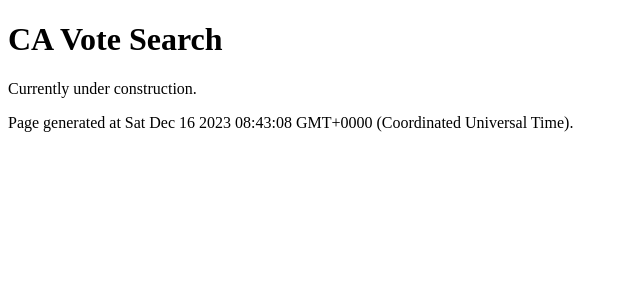
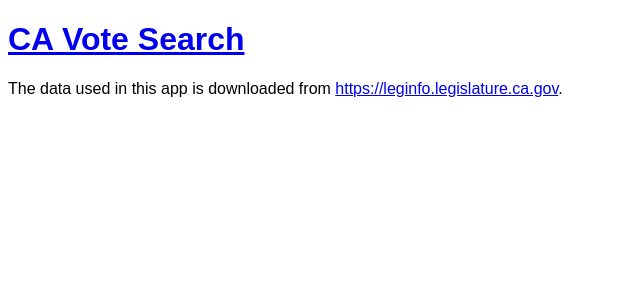
Before and after one commit to alexhad6/CA-Vote-Search, a SvelteKit app: page / in a window 1280 px wide. Shown: the top 300 px of the page, without its empty margins (0-640 px from the left). Built offline with nearby package versions, Linux system fonts and the light colour scheme.

Commit message:
Add font and link to CA Legislature website

```diff
--- a/package.json
+++ b/package.json
@@ -14,6 +14,7 @@
 	},
 	"packageManager": "yarn@4.0.2",
 	"devDependencies": {
+		"@fontsource-variable/roboto-slab": "^5.0.18",
 		"@sveltejs/adapter-cloudflare": "^3.0.0",
 		"@sveltejs/kit": "^2.0.0",
 		"@sveltejs/vite-plugin-svelte": "^3.0.1",
--- /dev/null
+++ b/src/lib/components/Link.svelte
@@ -0,0 +1,10 @@
+<script lang="ts">
+	export let url: string;
+	export let new_page: boolean = false;
+</script>
+
+<a href={url} target={new_page ? "_blank" : undefined}>
+	<slot>
+		{url}
+	</slot>
+</a>
--- /dev/null
+++ b/src/lib/components/index.ts
@@ -0,0 +1 @@
+export { default as Link } from "./Link.svelte";
--- a/src/lib/constants.ts
+++ b/src/lib/constants.ts
@@ -1,2 +1,5 @@
 /** Name of the site. */
 export const SITE_NAME = "CA Vote Search";
+
+/** URL for the CA Legislature website. */
+export const CA_LEGISLATURE_URL = "https://leginfo.legislature.ca.gov";
--- a/src/routes/+layout.server.ts
+++ b/src/routes/+layout.server.ts
@@ -1,9 +1 @@
-import type { LayoutServerLoad } from "./$types";
-
 export const prerender = true;
-
-export const load: LayoutServerLoad = () => {
-	return {
-		currentTime: new Date().toString(),
-	};
-};
--- a/src/routes/+layout.svelte
+++ b/src/routes/+layout.svelte
@@ -1,16 +1,21 @@
 <script lang="ts">
-	import type { LayoutData } from "./$types";
+	import "@fontsource-variable/roboto-slab";
 	import { SITE_NAME } from "$lib/constants";
-
-	export let data: LayoutData;
+	import { Link } from "$lib/components";
 </script>
 
 <svelte:head>
 	<title>{SITE_NAME}</title>
 </svelte:head>
 
-<h1>{SITE_NAME}</h1>
+<Link url="/">
+	<h1>{SITE_NAME}</h1>
+</Link>
 
 <slot />
 
-<footer>Page generated at {data.currentTime}.</footer>
+<style>
+	:global(body) {
+		font-family: "Roboto Slab Variable", sans-serif;
+	}
+</style>
--- a/src/routes/+page.svelte
+++ b/src/routes/+page.svelte
@@ -1 +1,8 @@
-<p>Currently under construction.</p>
+<script lang="ts">
+	import { CA_LEGISLATURE_URL } from "$lib/constants";
+	import { Link } from "$lib/components";
+</script>
+
+<p>
+	The data used in this app is downloaded from <Link url={CA_LEGISLATURE_URL} new_page />.
+</p>
```
Also changed, not shown: 1 other file (tests, documents, lock files or other folders).
